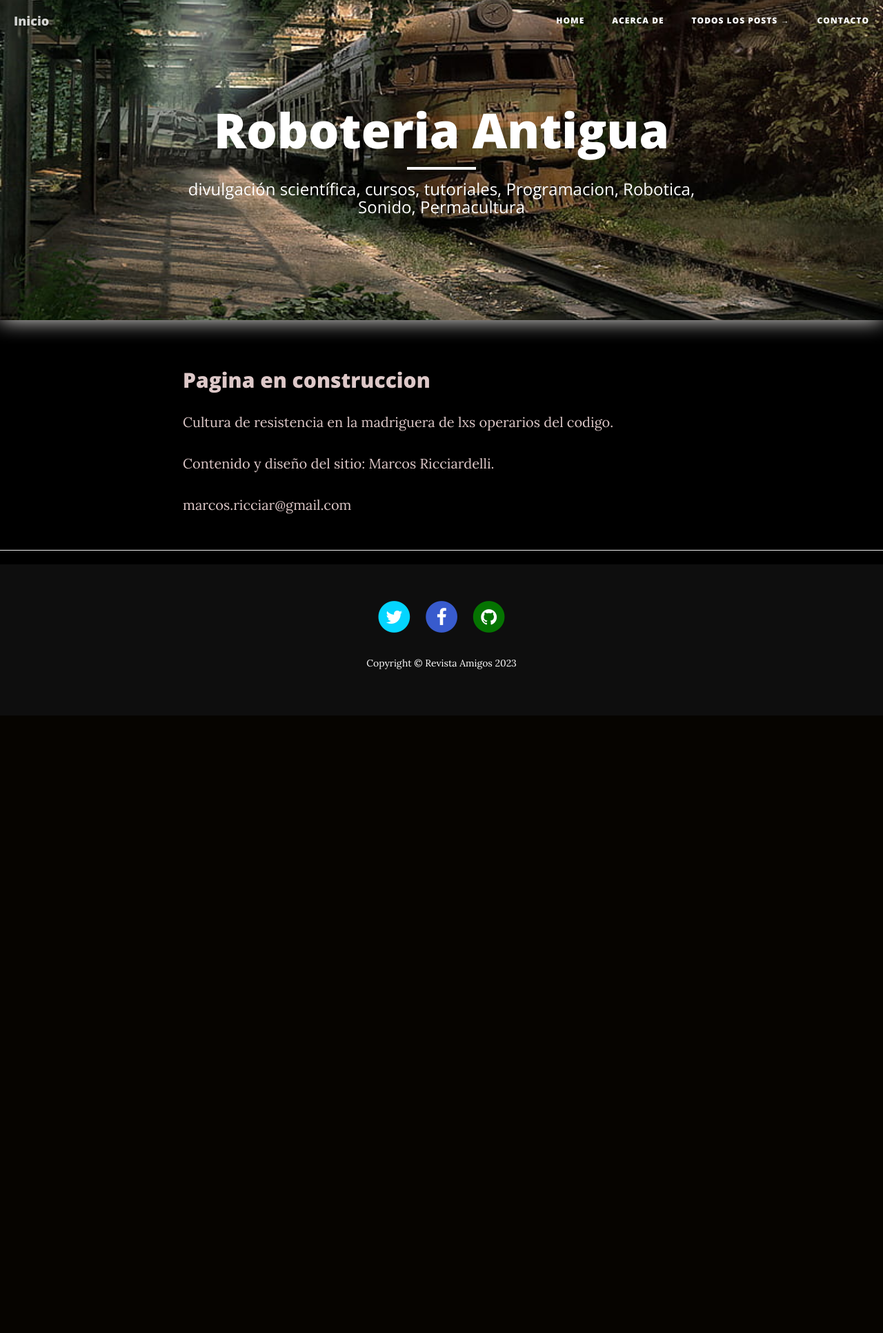
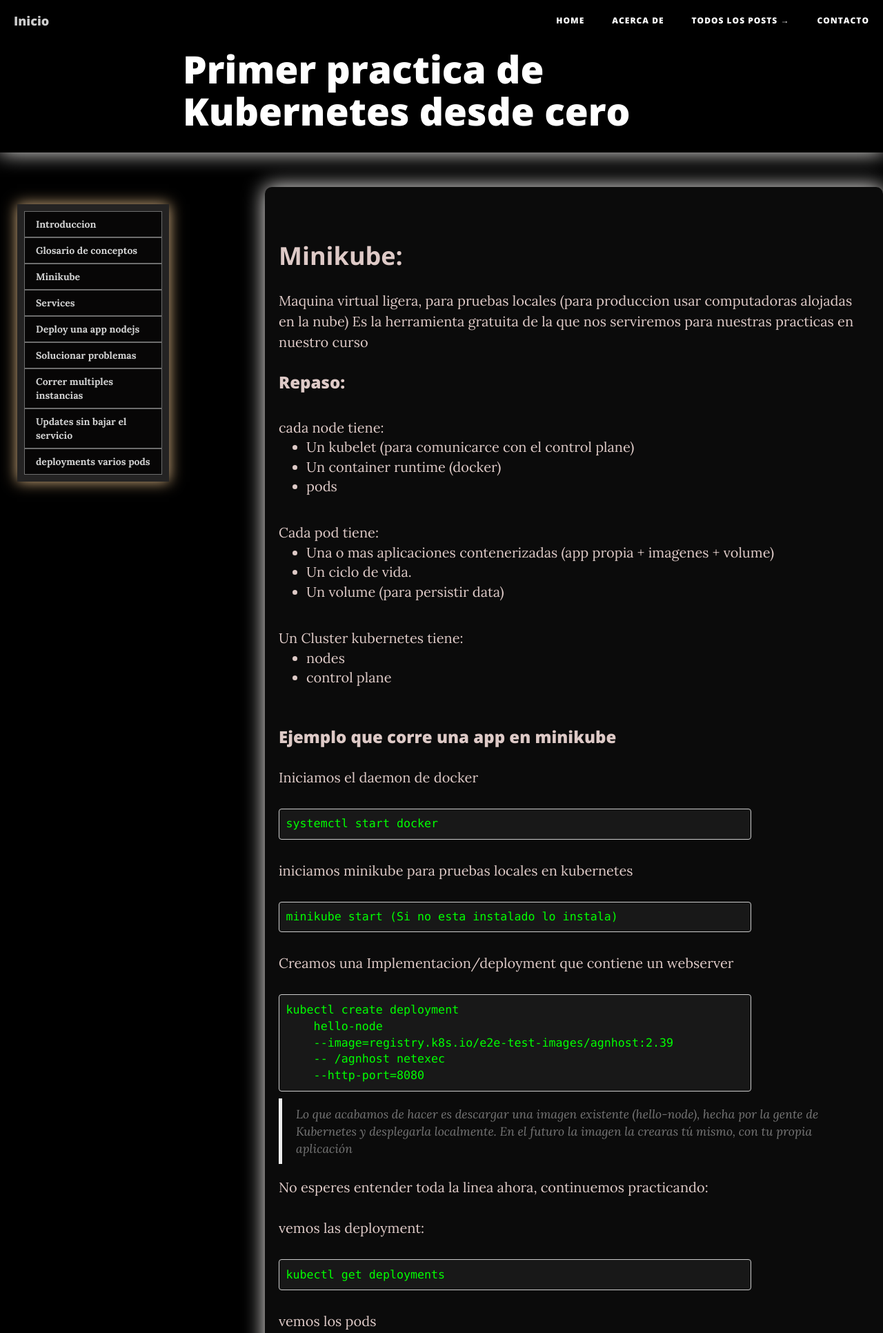
Before and after one commit to RoboteriaAntigua/revista, a Node server app: page /kubernetes-minikube in a window 1280 px wide. Shown: the top 1932 px of the page at 69% size. Before the commit the page ends 1037 px from the top, so only its background shows below. Run offline with Node 20, Linux system fonts and the light colour scheme.

Commit message:
minikube

```diff
--- a/public/less/estilosBase.less
+++ b/public/less/estilosBase.less
@@ -657,15 +657,20 @@
 .imgContainer img {
 	border-radius: 12px;
 	box-shadow: 1px 1px 10px @blanco;
+
 }
 
 .containerK8 {
 	background-color: @blanco;
 	border-radius: 12px;
 	box-shadow: 1px 1px 10px @principal;
-	width: 50%;
-	margin-left:15%;
+	width: 70%;
+	margin-left:10%;
 	@media(max-width:700px){
 		width: 100%;
 	}
 }
+
+.containerK8 img {
+	width: 100%;
+}
--- a/routes/index.js
+++ b/routes/index.js
@@ -51,7 +51,7 @@
 /******************************** curso de kubernetes **************************************/
 router.get('/kubernetes-introduccion', (req,res)=>{res.render('cursos/kubernetes/kub-introduccion.ejs' ); });
 router.get('/kubernetes-conceptos', (req,res)=>{res.render('cursos/kubernetes/kub-conceptos.ejs' ); });
-router.get('/kubernetes-minikube', (req,res)=>{res.render('about.ejs',{enconstruccion:'Pagina en construccion'} ); });
+router.get('/kubernetes-minikube', (req,res)=>{res.render('cursos/kubernetes/kub-minikube.ejs' ); });
 router.get('/kubernetes-services', (req,res)=>{res.render('about.ejs',{enconstruccion:'Pagina en construccion'} ); });
 router.get('/kubernetes-exponer-app-node', (req,res)=>{res.render('about.ejs',{enconstruccion:'Pagina en construccion'} ); });
 router.get('/kubernetes-solucionar-problemas', (req,res)=>{res.render('about.ejs',{enconstruccion:'Pagina en construccion'} ); });
--- /dev/null
+++ b/views/cursos/kubernetes/kub-minikube.ejs
@@ -0,0 +1,174 @@
+<%- include('../../plantillas/cabecera.ejs') %>
+
+    <meta name="description" content="primer practica de Kubernetes">
+    <title> Minikube practica de Kubernetes</title>
+    </head>
+
+    <body>
+
+        <!--navbar-->
+        <%- include('../../plantillas/navbar.ejs') %>
+
+            <!-- Page Header -->
+            <!-- Sin imagen de fondo por ahora -->
+            <header class="intro-header"  >
+                <div class="container">
+                    <div class="row">
+                        <div class="col-lg-8 col-lg-offset-2 col-md-10 col-md-offset-1">
+                            <div class="post-heading" style="padding: 50px 0 20px">
+                                <h1>Primer practica de Kubernetes desde cero</h1>
+
+                            </div>
+                        </div>
+                    </div>
+                </div>
+            </header>
+
+            <!-- Post Content -->
+            <article>
+                <!-- Main Content -->
+                <div class="flecha">
+
+                    <!--acordeon articulos/barra lateral-->
+                    <%- include('../../plantillas/acordeon_cursos_k8.ejs') %>
+
+                        <div class="principal">
+                            <a name="arriba"></a>
+
+                            <h2 class="section-heading">Minikube:</h2>
+                            <p> Maquina virtual ligera, para pruebas locales (para produccion usar computadoras alojadas en la nube)
+
+                                Es la herramienta gratuita de la que nos serviremos para nuestras practicas en nuestro curso </p>
+                            <p>
+
+                            <h3>Repaso:</h3>
+                          <br>
+                            cada node tiene:    <br>
+                            <ul>
+                                <li>Un kubelet (para comunicarce con el control plane)</li>
+                                <li>Un container runtime (docker)</li>
+                                <li>pods</li>
+                            </ul><br>
+
+
+                            Cada pod tiene:<br>
+                            <ul>
+                                <li>Una o mas aplicaciones contenerizadas (app propia + imagenes + volume)</li>
+                                <li>Un ciclo de vida.</li>
+                                <li>Un volume (para persistir data)</li>
+                            </ul><br>
+
+                            Un Cluster kubernetes tiene:
+                            <ul>
+                                <li>nodes</li>
+                                <li>control plane</li>
+                            </ul>     <br>
+
+                            <h3 >Ejemplo que corre una app en minikube </h3>
+
+                            <p>Iniciamos el daemon de docker</p>
+                            <pre>systemctl start docker </pre>
+
+                            <p> iniciamos minikube para pruebas locales en kubernetes </p>
+                            <pre>minikube start (Si no esta instalado lo instala) </pre>
+
+                            <p>Creamos una Implementacion/deployment que contiene un webserver</p>
+<pre>kubectl create deployment
+    hello-node
+    --image=registry.k8s.io/e2e-test-images/agnhost:2.39
+    -- /agnhost netexec
+    --http-port=8080    </pre>
+
+                            <blockquote> Lo que acabamos de hacer es descargar una imagen existente (hello-node), hecha por la gente de Kubernetes y desplegarla localmente. En el futuro la imagen la crearas tú mismo, con tu propia aplicación</blockquote>
+
+                            <span>No esperes entender toda la linea ahora, continuemos practicando:</span>
+
+                            <p> vemos las deployment:</p>
+                            <pre>kubectl get deployments </pre>
+
+<p> vemos los pods </p>
+<pre>  kubectl get pods
+    NAME                          READY   STATUS    RESTARTS   AGE
+    hello-node-7b87cd5f68-vnrr6   1/1     Running   0          11m
+</pre>
+
+<p> ver los eventos del cluster: </p>
+<pre>  kubectl get events </pre>
+
+<p> ver la configuración  de kubectl </p>
+<pre>  kubectl config view </pre>
+
+<p> borrar una implementación /deployment (también se puede hacer desde el dashboard con el comando: 'minikube dashboard')</p>
+<pre>  kubectl delete -n default deployment hello-node </pre>
+
+
+                                <h2 class="section-heading"> Correr la app hello-node y verla en el navegador</h2>
+
+                                <p>Volvemos a desplegar la app:</p>
+<pre>kubectl create deployment
+    hello-node
+    --image=registry.k8s.io/e2e-test-images/agnhost:2.39
+    -- /agnhost netexec
+    --http-port=8080    </pre>
+
+                                <p>Los pods por defecto son accesibles solo dentro del cluster kubernetes,
+                                   para se accesibles por fuera debes exponer la implementación de pods como un kubernetes services: </p>
+<pre>kubectl expose deployment hello-node --port=8080 --type=LoadBalancer</pre>
+                                    <blockquote>type=LoadBalancer es un balanceador de trafico web. Repartirá las solicitudes http entre nuestros Workers. En este caso en 1 pod.</blockquote>
+
+
+                                <p> Vemos los servicios: </p>
+                                <pre>kubectl get services</pre>
+
+                                <p>Usar el servicio, (en este ejemplo con minikube, un proveedor cloud nos daria otra forma)</p>
+                                <pre>minikube service hello-node</pre>
+
+                                <p>Vamos a la ip que nos indica y la abrimos con el navegador. Felicidades diste tu primer paso en Kubernetes. Falta andar, pero se anda rápido con la guia adecuada</p>
+
+                                <p>clean todo lo hecho hasta ahora:</p>
+<pre>
+    kubectl delete service hello-node      #borra el servicio
+    kubectl delete deployment hello-node   #borra la implementacion
+    minikube stop                          #detiene minikube
+    minikube delete                        #borra la vm de minikube
+</pre>
+                                    <!-- Pager -->
+                             <ul class="pager">
+                                <li class="next">
+                                    <a href="/kubernetes-services">Siguiente &rarr;</a>
+                                </li>
+                                <li class="arriba">
+                                    <a href="/kubernetes-minikube#arriba">ir arriba &uArr;</a>
+                                </li>
+                                <li class="next">
+                                    <a href="/kubernetes-conceptos"> Atras</a>
+                                </li>
+                            </ul>
+                        </div>
+
+                        <!--Columna derecha reservada para algo-->
+                        <%- include('../../plantillas/acordeon_articulos.ejs') %>
+                </div>
+            </article>
+
+            <hr>
+
+            <!--footer-->
+            <%- include('../../plantillas/pies.ejs') %>
+
+                <!-- jQuery -->
+                <script src="vendor/jquery/jquery.min.js"></script>
+
+                <!-- Bootstrap Core JavaScript -->
+                <script src="vendor/bootstrap/js/bootstrap.min.js"></script>
+
+                <!-- Contact Form JavaScript -->
+                <script src="js/jqBootstrapValidation.js"></script>
+                <script src="js/contact_me.js"></script>
+
+                <!-- Theme JavaScript -->
+                <script src="js/clean-blog.min.js"></script>
+
+    </body>
+
+    </html>
```
Also changed, not shown: public/css/estilosBase.css (+5 -2 lines), views/cursos/kubernetes/kub-conceptos.ejs (+41 -13 lines), public/css/estilosBase.min.css, public/img/k8-imgs/controlPlane.svg (added), public/img/k8-imgs/services.png (added).
